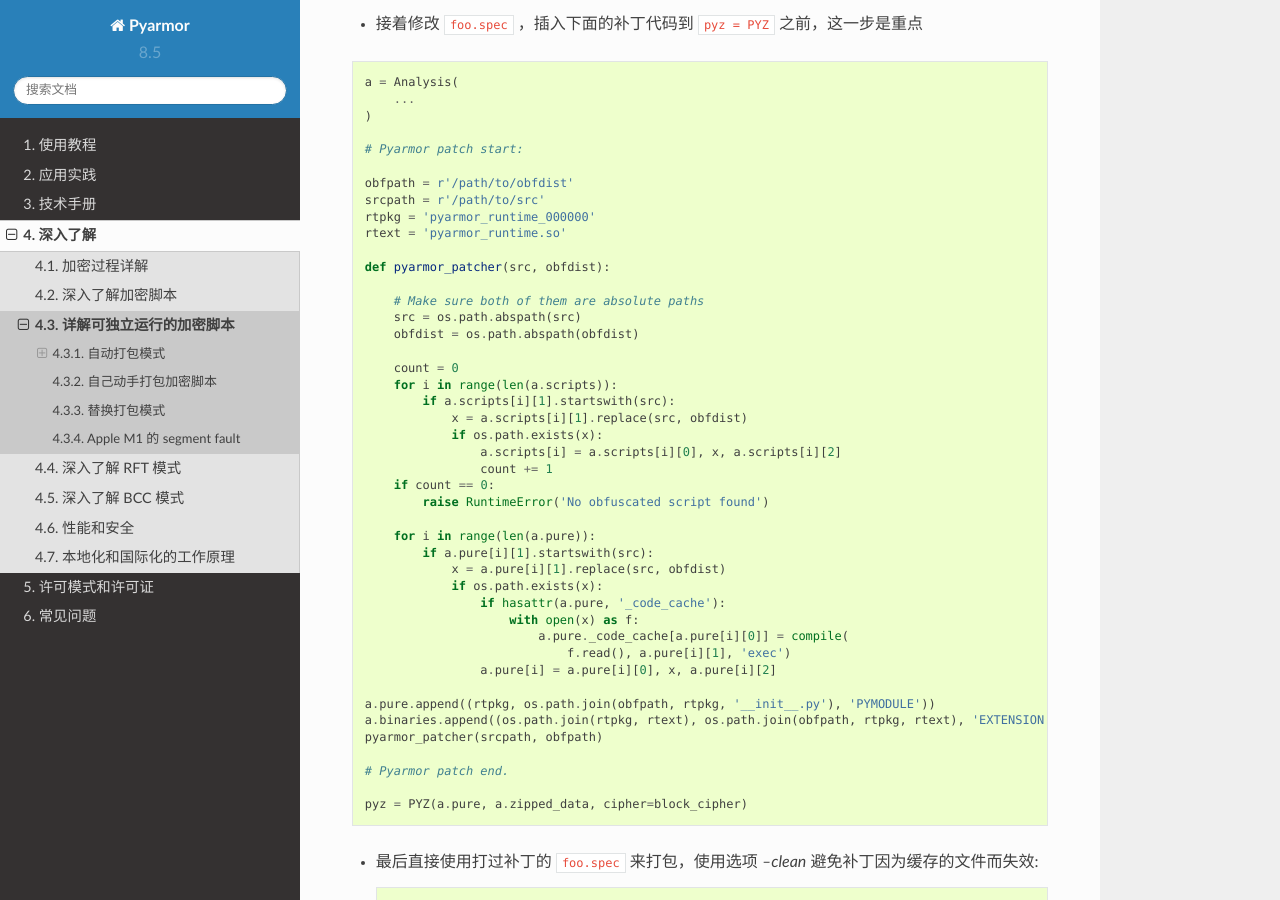
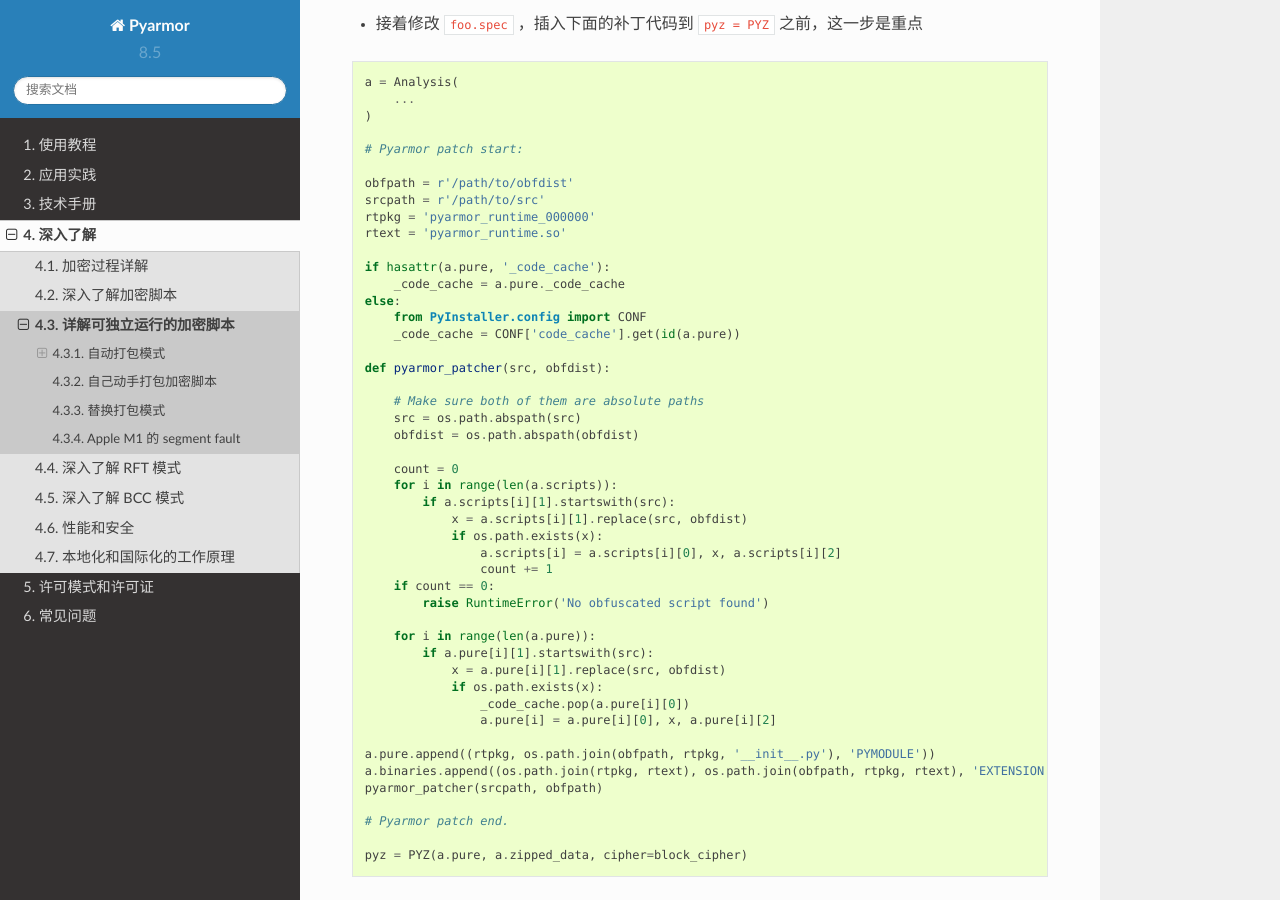
Before and after one commit to dashingsoft/pyarmor-docs-zh, a Sphinx documentation site: the page built from docs/topic/repack.rst, in a window 1280 px wide and 900 px high, scrolled down 4142 px. Built offline with Sphinx 7.4.7 and the Read the Docs theme 2.0.0, drawn with Linux system fonts in a browser that asks for light colours.

Commit message:
Fix pack specfile for PyInstaller 5.13+ issue

```diff
--- a/docs/topic/repack.rst
+++ b/docs/topic/repack.rst
@@ -168,6 +168,12 @@ __ https://pyinstaller.org/en/stable/spec-files.html
     rtpkg = 'pyarmor_runtime_000000'
     rtext = 'pyarmor_runtime.so'
 
+    if hasattr(a.pure, '_code_cache'):
+        _code_cache = a.pure._code_cache
+    else:
+        from PyInstaller.config import CONF
+        _code_cache = CONF['code_cache'].get(id(a.pure))
+
     def pyarmor_patcher(src, obfdist):
 
         # Make sure both of them are absolute paths
@@ -188,10 +194,7 @@ __ https://pyinstaller.org/en/stable/spec-files.html
             if a.pure[i][1].startswith(src):
                 x = a.pure[i][1].replace(src, obfdist)
                 if os.path.exists(x):
-                    if hasattr(a.pure, '_code_cache'):
-                        with open(x) as f:
-                            a.pure._code_cache[a.pure[i][0]] = compile(
-                                f.read(), a.pure[i][1], 'exec')
+                    _code_cache.pop(a.pure[i][0])
                     a.pure[i] = a.pure[i][0], x, a.pure[i][2]
 
     a.pure.append((rtpkg, os.path.join(obfpath, rtpkg, '__init__.py'), 'PYMODULE'))
```
